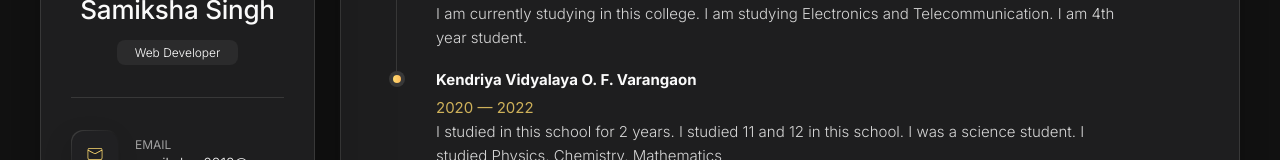
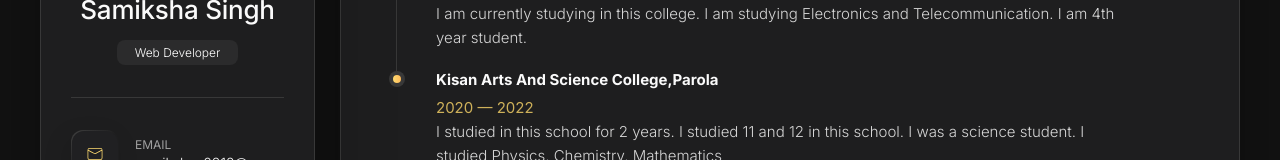
Before and after one commit to vishakha2703/prodigy-infotech-internship, a Next.js app in the folder PRODIGY_WD_04/: page /resume in a window 1280 px wide. Shown: the part 302-462 px from the top of the page. Built offline with nearby package versions, Linux system fonts and the light colour scheme.

Commit message:
Update page.tsx

```diff
--- a/PRODIGY_WD_04/src/app/(pages)/resume/page.tsx
+++ b/PRODIGY_WD_04/src/app/(pages)/resume/page.tsx
@@ -10,7 +10,7 @@ const TIMELINES = [
         text: "I am currently studying in this college. I am studying Electronics and Telecommunication. I am 4th year student. ",
       },
       {
-        title: "Kendriya Vidyalaya O. F. Varangaon",
+        title: "Kisan arts and science college,parola",
         date: "2020 — 2022",
         text: "I studied in this school for 2 years. I studied 11 and 12 in this school. I was a science student. I studied Physics, Chemistry, Mathematics",
       },
```
